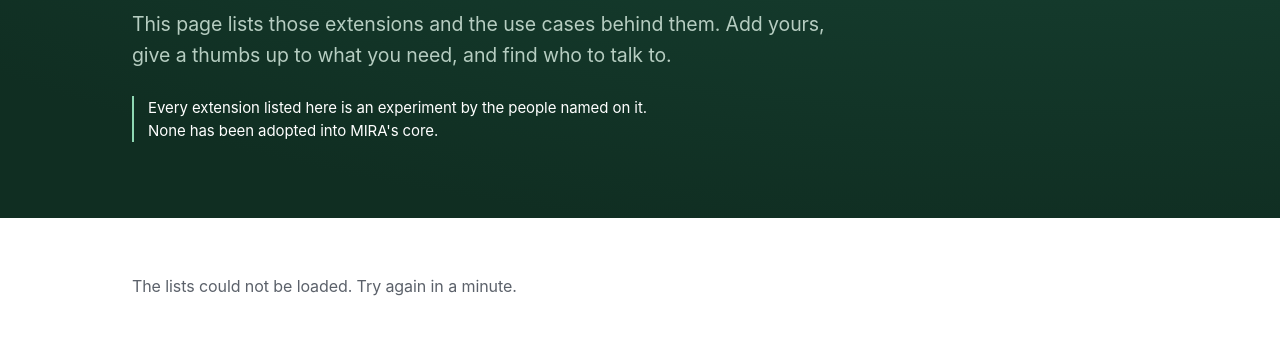
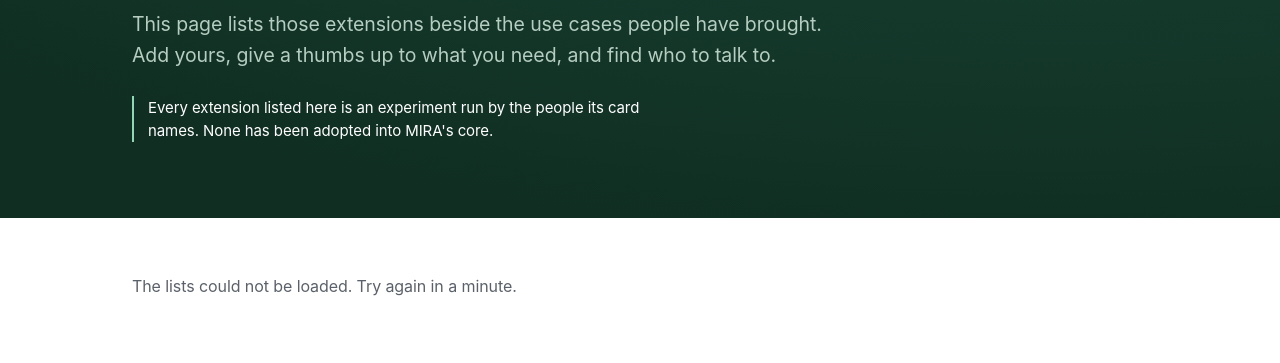
Before and after one commit to MIRA-science/landing-page, a plain HTML site: page extensions/index.html in a window 1280 px wide. Shown: the part 437-800 px from the top of the page. Drawn offline with Linux system fonts and the light colour scheme; no server answers; a script that the page names is missing.

Commit message:
Reword two sentences in the extensions page opening
Co-Authored-By: Claude Opus 5.5 <noreply@anthropic.com>

```diff
--- a/extensions/index.html
+++ b/extensions/index.html
@@ -285,8 +285,8 @@
     <span class="eyebrow">Extensions</span>
     <h1>What people are trying outside the core.</h1>
     <p class="lede">MIRA's core schema is kept small on purpose. People who need more than it holds build extensions and try them in their own tools.</p>
-    <p class="lede">This page lists those extensions and the use cases behind them. Add yours, give a thumbs up to what you need, and find who to talk to.</p>
-    <p class="note">Every extension listed here is an experiment by the people named on it. None has been adopted into MIRA's core.</p>
+    <p class="lede">This page lists those extensions beside the use cases people have brought. Add yours, give a thumbs up to what you need, and find who to talk to.</p>
+    <p class="note">Every extension listed here is an experiment run by the people its card names. None has been adopted into MIRA's core.</p>
   </div>
 </header>
 
```
